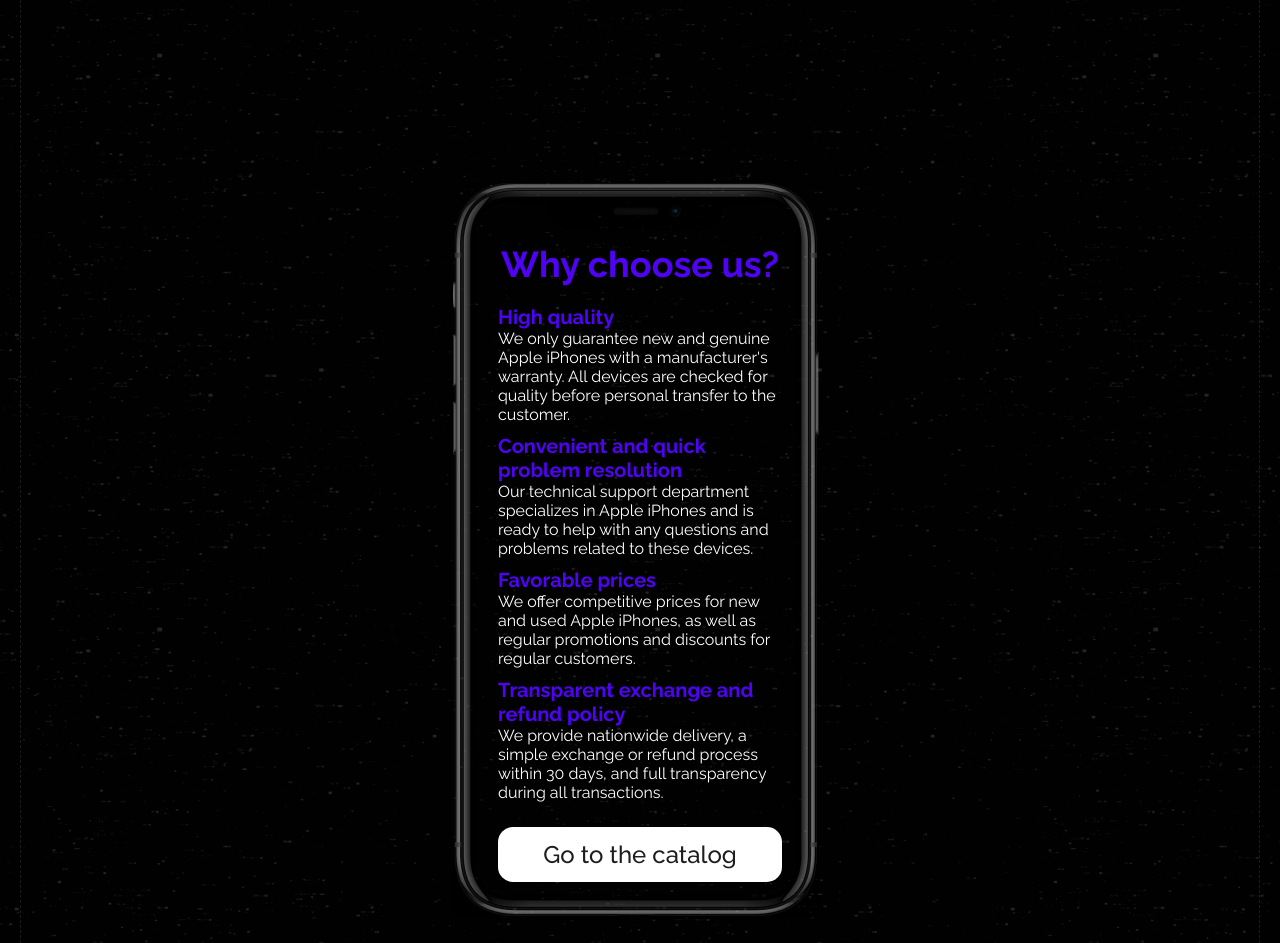
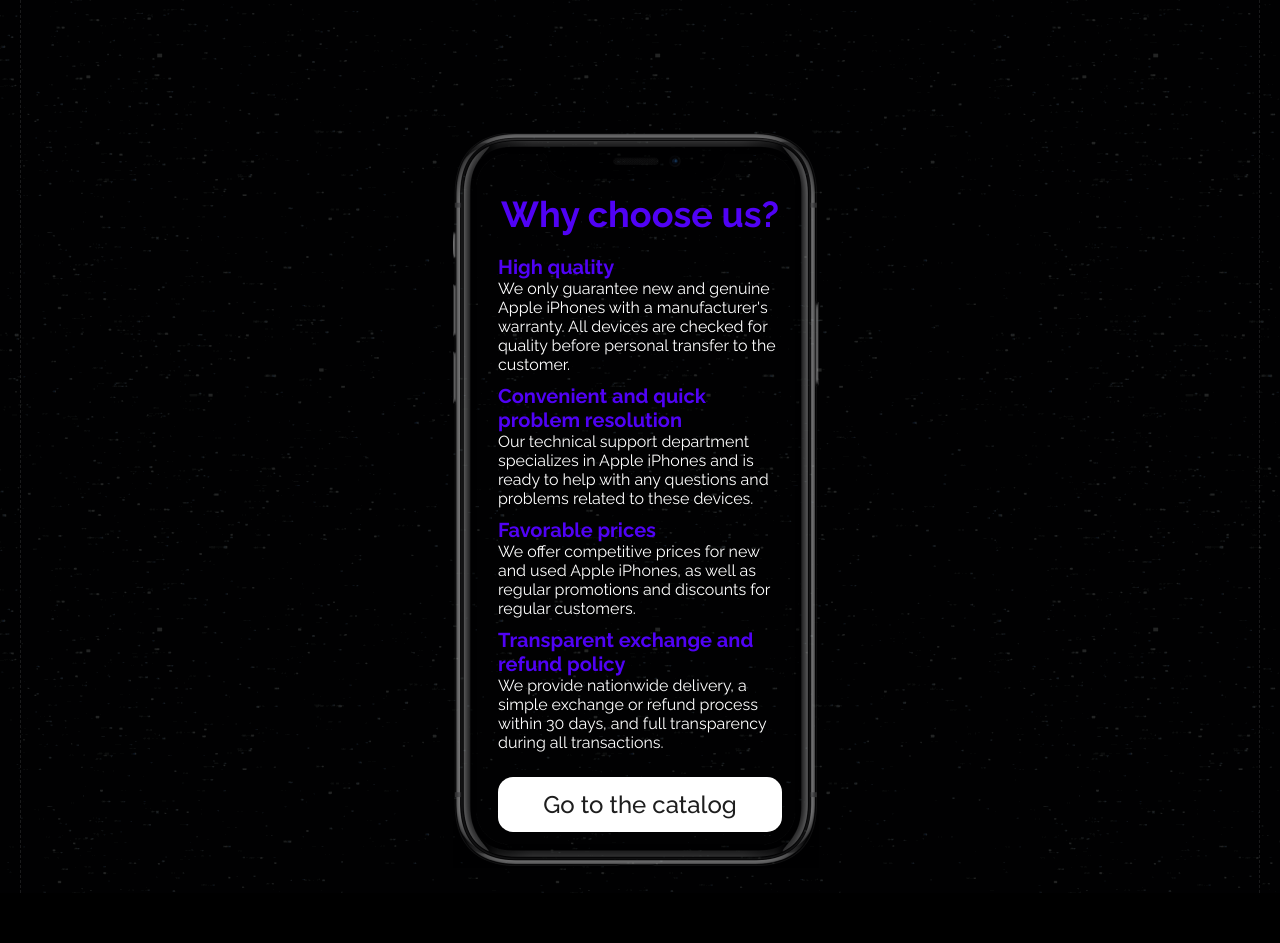
Before and after one commit to sparkkkd/Apple-shop, a React (Vite) app: page /Apple-shop/ in a window 1280 px wide. Shown: the part 2100-3043 px from the top of the page. After the commit the page ends 2993 px from the top, so only its background shows below. Built offline with nearby package versions, Linux system fonts and the light colour scheme.

Commit message:
Change margin on Scroll text

```diff
--- a/src/components/Features/Features.module.sass
+++ b/src/components/Features/Features.module.sass
@@ -1,6 +1,6 @@
 .container
   margin: 0 auto
-  margin-top: 150px
+  margin-top: 100px
   padding: 60px 45px
   width: 374px
   height: 740px
--- a/src/components/ScrollCharacter/ScrollCharacter.module.sass
+++ b/src/components/ScrollCharacter/ScrollCharacter.module.sass
@@ -23,7 +23,8 @@
   color: #fff
 
 // Media
-@media screen and ( max-width: 800px )
+
+@media screen and ( max-width: 910px )
   .div
     font-size: 150px
 
```
